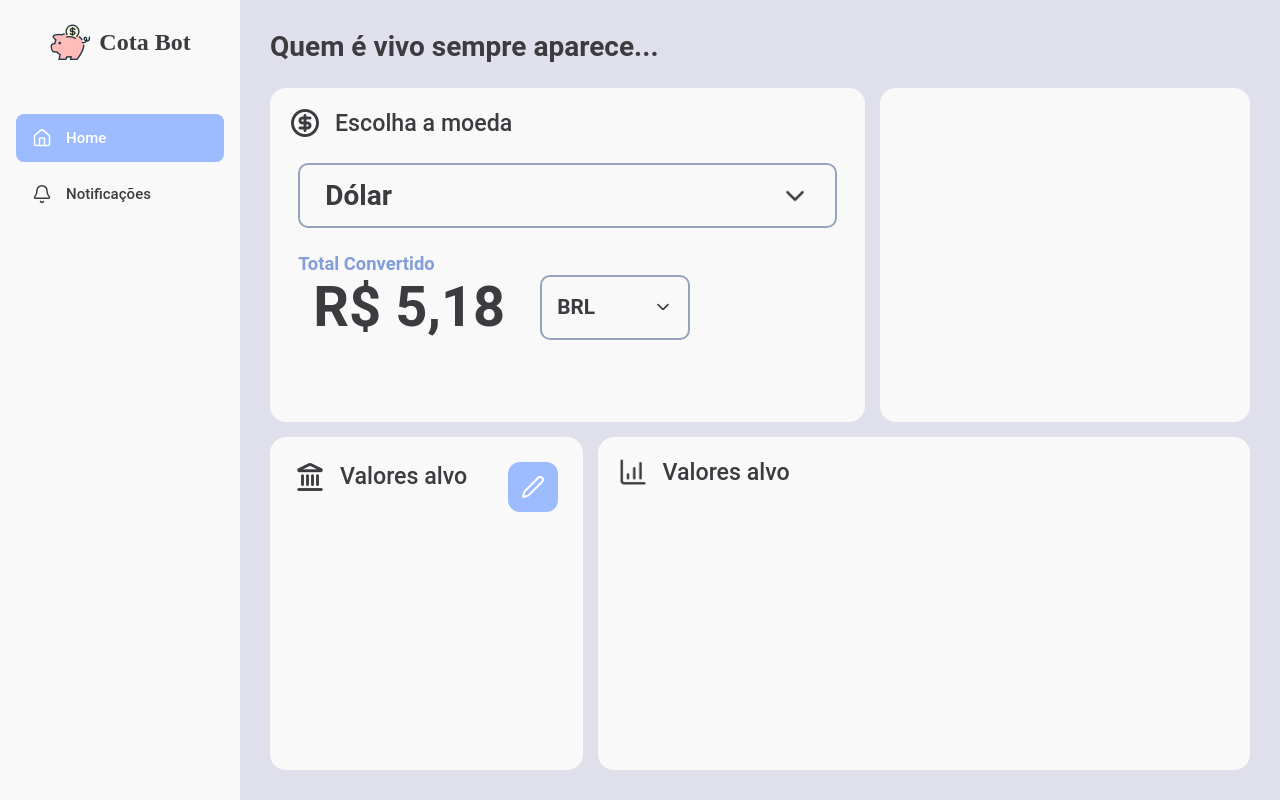
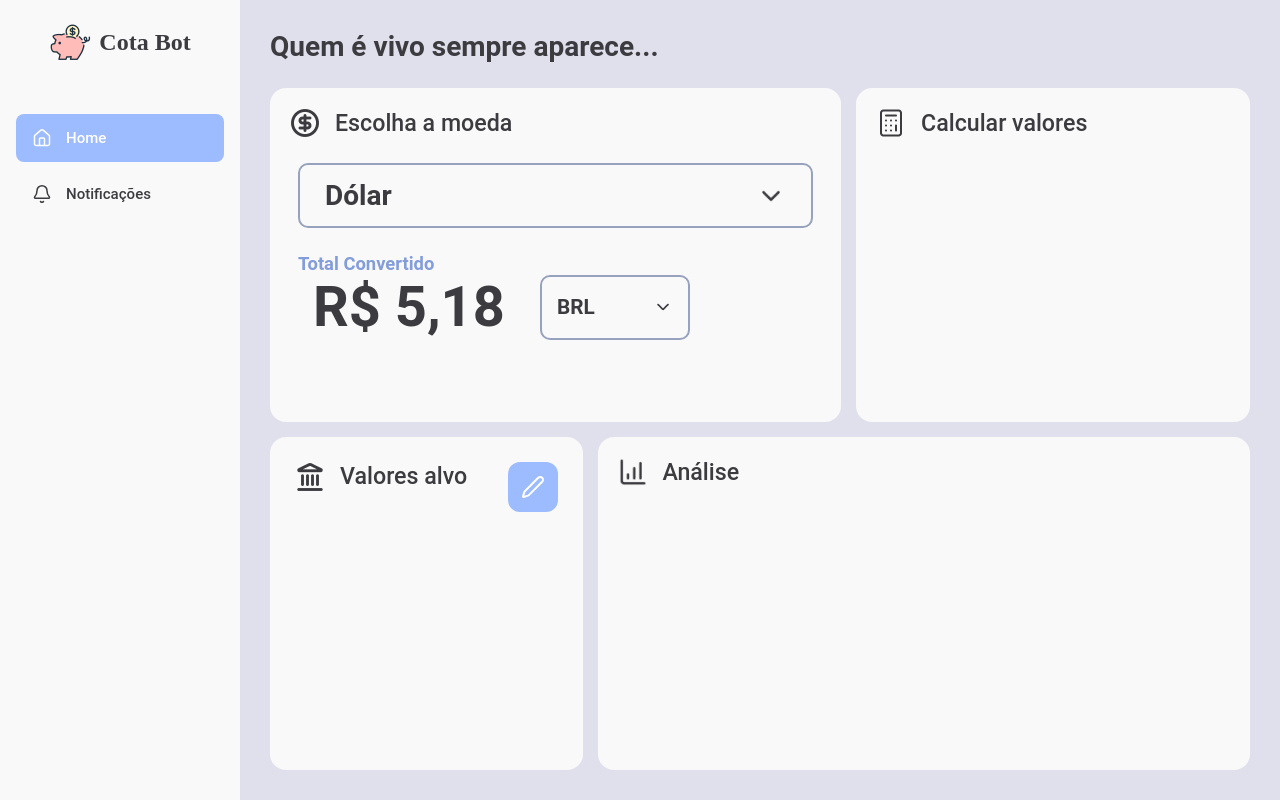
Before and after one commit to AlessaLeit/frontend-cotabot, a React (Vite) app: page / in a window 1280 px wide. Built offline with nearby package versions, Linux system fonts and the light colour scheme; a web font is replaced by a local one.

Commit message:
feat: inicia componente de calculadora de valores

```diff
--- a/src/components/Home/Graphic/Graphic.jsx
+++ b/src/components/Home/Graphic/Graphic.jsx
@@ -6,7 +6,7 @@ export default function Graphic() {
         <section className="graphic">
             <header>
                 <img src="src/assets/graphic.png" alt="money icon" />
-                <p>Valores alvo</p>
+                <p>Análise</p>
             </header>
         </section>
     );
--- a/src/components/Home/QuoteCalculator/QuoteCalculator.jsx
+++ b/src/components/Home/QuoteCalculator/QuoteCalculator.jsx
@@ -4,7 +4,10 @@ import "./QuoteCalculator.scss";
 export default function QuoteCalculator() {
     return (
         <section className="quote-calculator">
-
+            <header>
+                <img src="src/assets/calculator.png" alt="money icon" />
+                <p>Calcular valores</p>
+            </header>
         </section>
     );
 }
--- a/src/components/Home/QuoteCalculator/QuoteCalculator.scss
+++ b/src/components/Home/QuoteCalculator/QuoteCalculator.scss
@@ -2,4 +2,19 @@
     flex: 4;
     background: #F9F9F9;
     border-radius: 16px;
+    padding: 20px;
+
+
+    header {
+        display: flex;
+        align-items: center;
+        gap: 15px;
+        font-weight: 500;
+        font-size: 2.9vh;
+
+        img {
+            height: 30px;
+            width: 30px;
+        }
+    }
 }
```
Also changed, not shown: src/assets/calculator.png (added).
